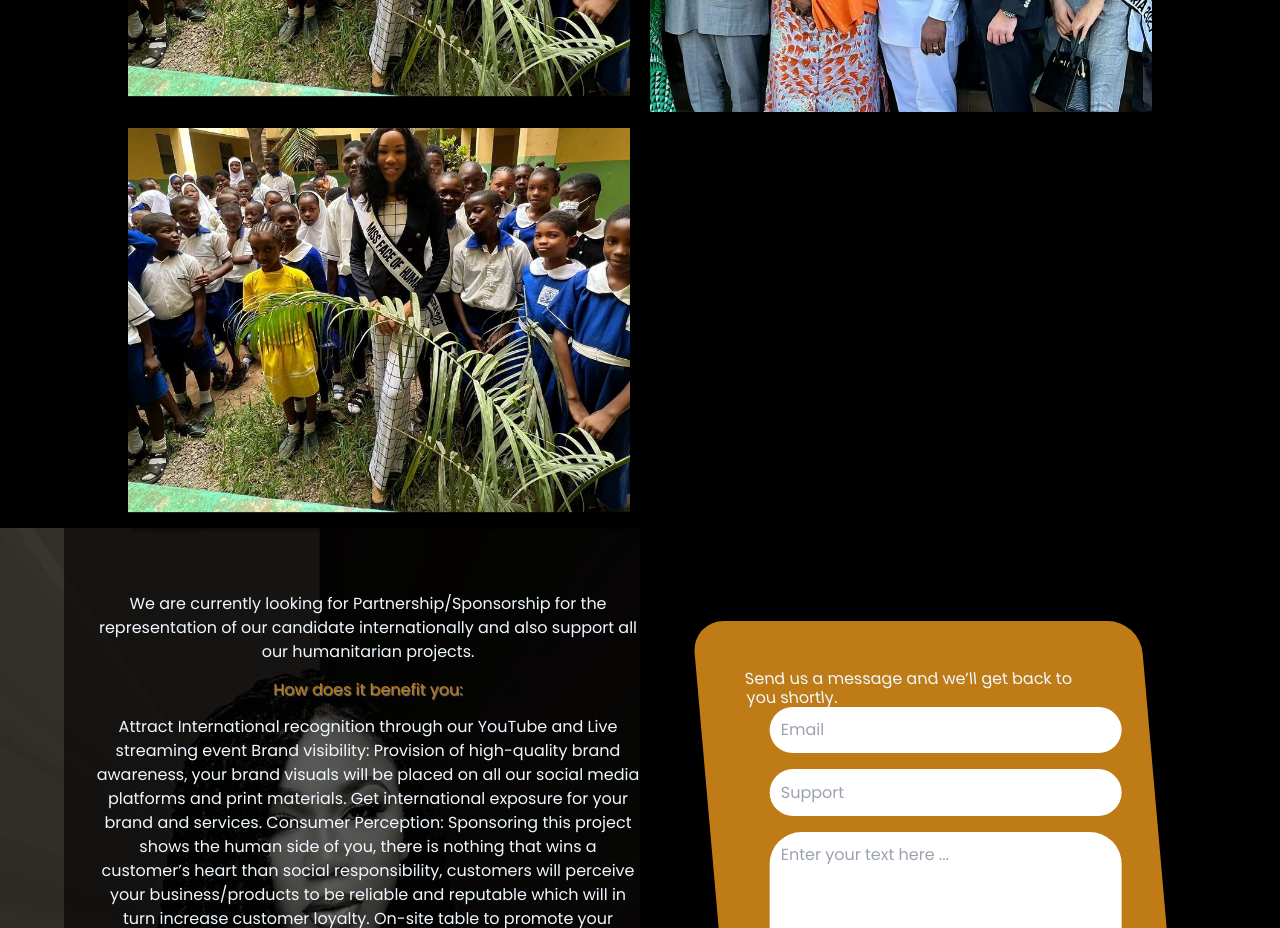
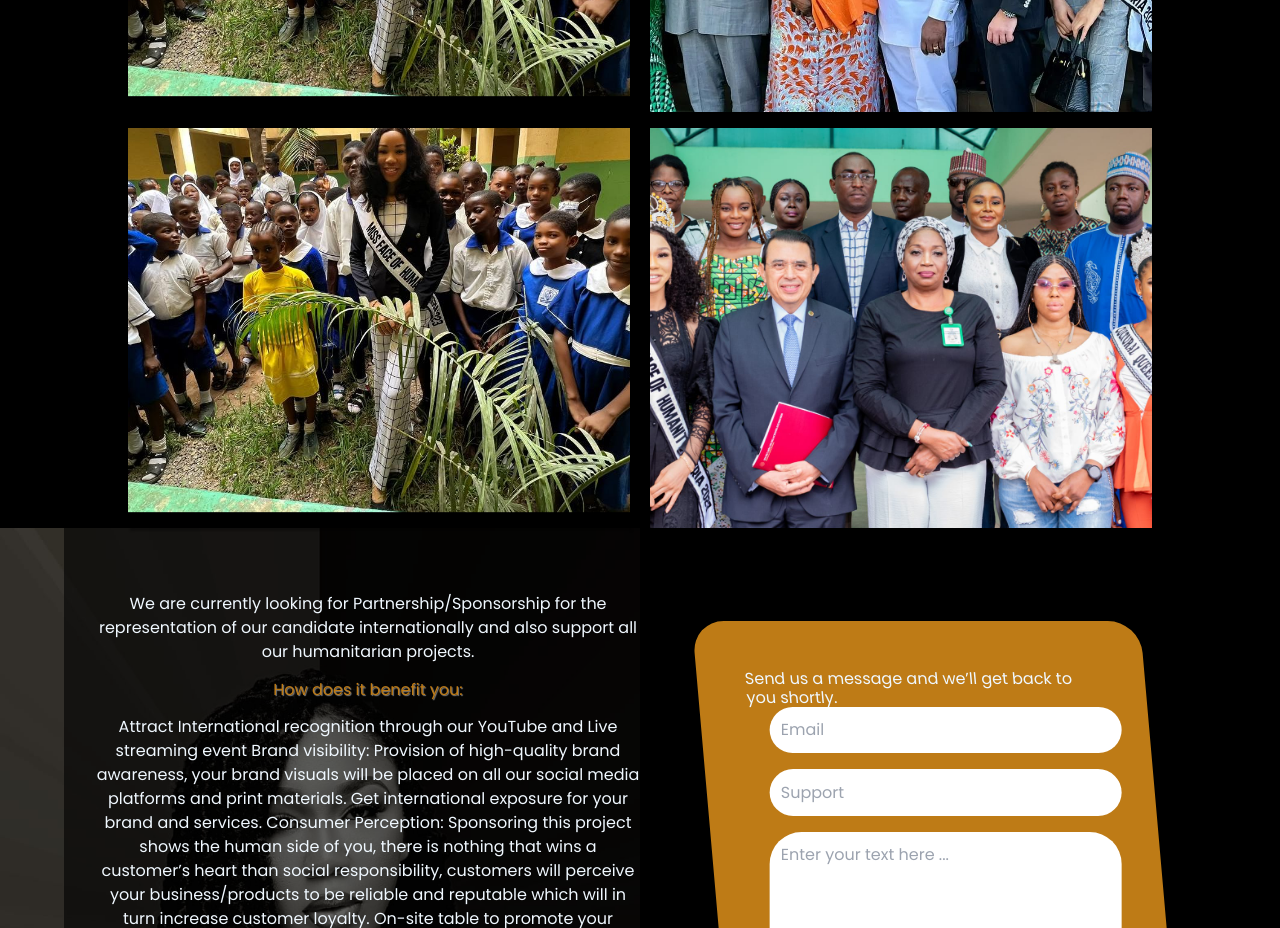
Before and after one commit to Celiaxz/mfoh_website, a React (Vite) app: page /apply in a window 1280 px wide. Shown: the part 4300-5228 px from the top of the page. Built offline with nearby package versions, Linux system fonts and the light colour scheme.

Commit message:
add new project

```diff
--- a/src/components/Project/Project.jsx
+++ b/src/components/Project/Project.jsx
@@ -1,6 +1,7 @@
 import styles from "./Project.module.css";
 import fig from "../../assets/Assets_mfoh/schoolProject/1.jpeg";
 import fig2 from "../../assets/Assets_mfoh/HumanRightsday/1.jpeg";
+import fig3 from "../../assets/Assets_mfoh/onedaystakeholdersdialogue/GovtDialogue.jpeg";
 const Items = [
   {
     thumbnailUrl: fig,
@@ -18,6 +19,11 @@ const Items = [
     thumbnailUrl: fig,
     title: "Partnership with Legal Aid Council Nigeria",
     body: "In order to continue to proactively advance the task of helping indigents and persons with special needs in Nigeria, MFOH Nigeria proposed a collaborative effort with the Legal Aid Council in such a manner to encourage an atmosphere of alliance to effectively and efficiently establish and maintain objectives and commitments with regard to all matters related to easy access to justice for the indigents. At a strategic meeting between the team of Miss Face of Humanity Nigeria and senior staff of the Legal Aid Council at the Boardroom of the Legal Aid Council in Abuja both parties pledged to seek avenues to make it possible for everybody, irrespective of religion, sex, and tribe to have equal access to justice, whether rich or poor.",
+  },
+  {
+    thumbnailUrl: fig3,
+    title:
+      "2nd United Nations – Government of Nigeria and Partners Dialogue on Human Rights",
   },
 ];
 
```
Also changed, not shown: src/assets/Assets_mfoh/onedaystakeholdersdialogue/GovtDialogue.jpeg (renamed from src/assets/Assets_mfoh/onedaystakeholdersdialogue/WhatsApp Image 2023-08-24 at 19.50.45.jpeg).
